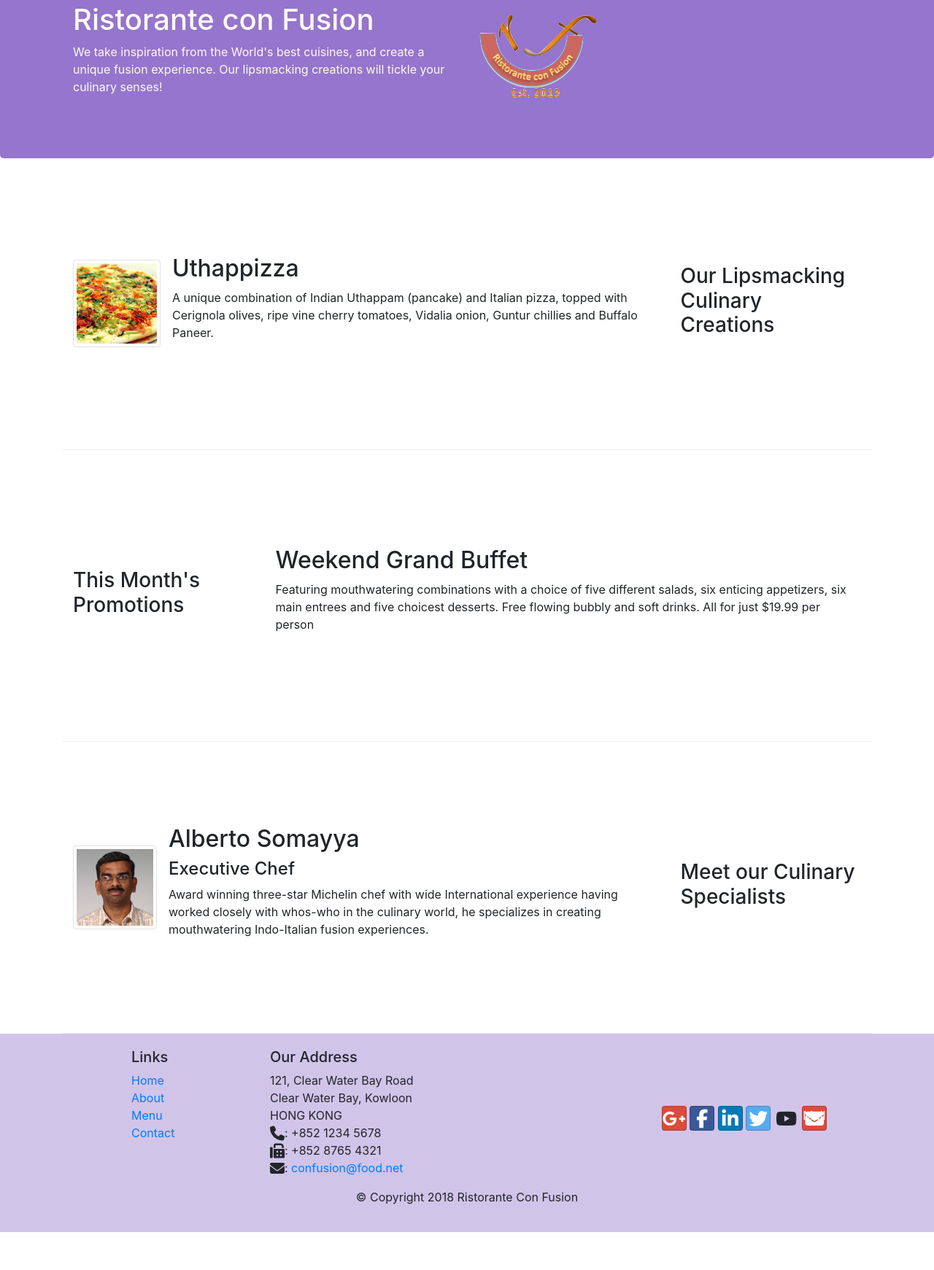
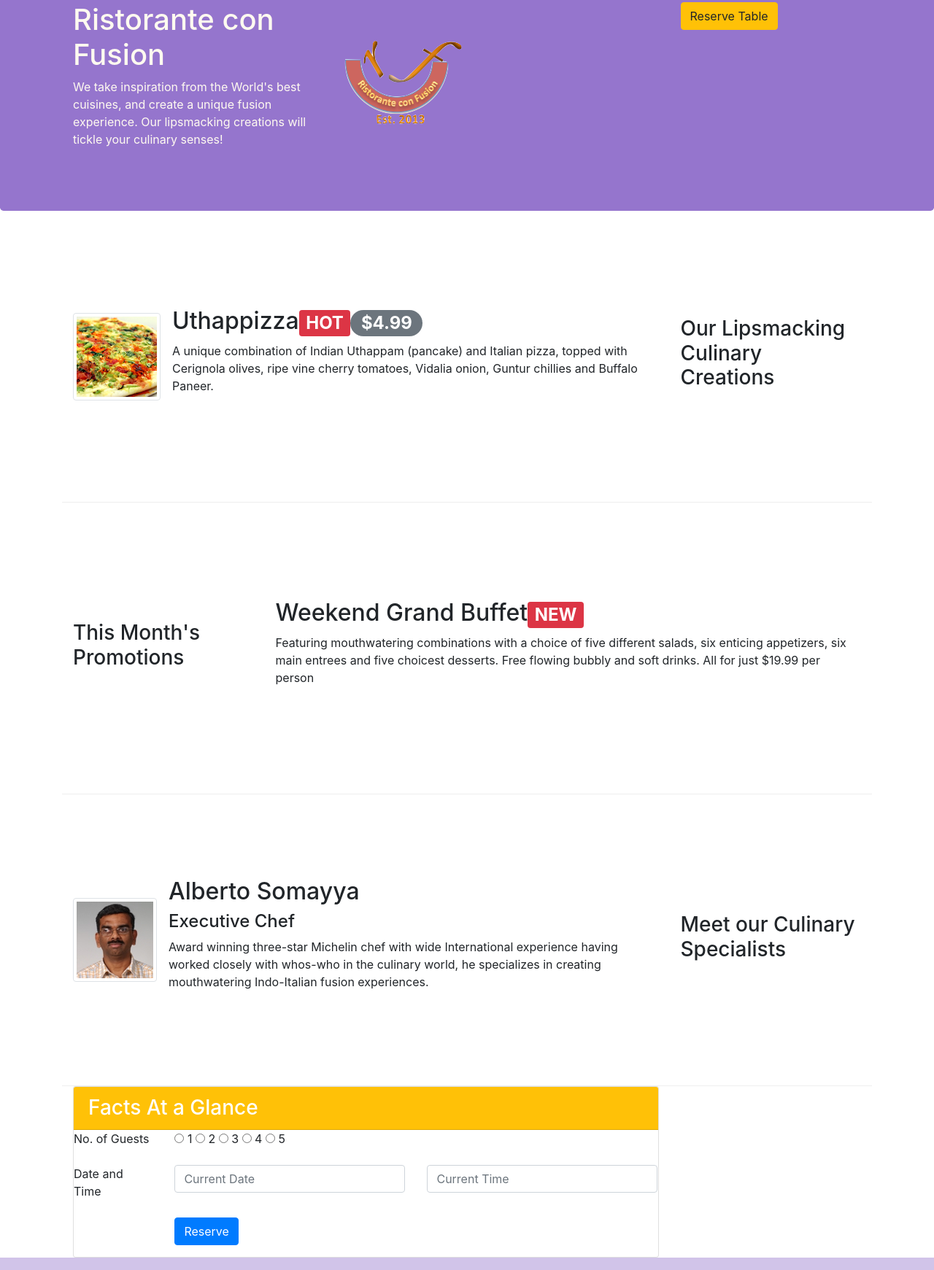
Before and after one commit to Mohinem/Bootstrap-Assignment-1, a plain HTML site: page index.html in a window 1280 px wide. Shown: the part 67-1808 px from the top of the page at 73% size. Before the commit the page ends 1756 px from the top, so only its background shows below. Drawn offline with nearby package versions, Linux system fonts and the light colour scheme.

```diff
--- a/css/styles.css
+++ b/css/styles.css
@@ -37,3 +37,10 @@
 .navbar-dark{
     background-color: #512DA8;
 }
+
+.tab-content {
+    border-left: 1px solid #ddd;
+    border-right: 1px solid #ddd;
+    border-bottom: 1px solid #ddd;
+    padding: 10px;
+}
--- a/index.html
+++ b/index.html
@@ -35,12 +35,15 @@
     <header class="jumbotron">
         <div class="container">
             <div class="row row-header">
-                <div class="col-12 col-sm-6">
+                <div class="col-12 col-sm-4">
                     <h1>Ristorante con Fusion</h1>
                     <p>We take inspiration from the World's best cuisines, and create a unique fusion experience. Our lipsmacking creations will tickle your culinary senses!</p>
                 </div>
-                <div class="col-12 col-sm align-self-center">
+                <div class="col-12 col-sm-5 align-self-center">
                     <img src="img/logo.png" class="img-fluid">
+                </div>
+                <div class="col-12 col-sm-3">
+                    <button type="warning" class="btn btn-warning" name="Reserve Table">Reserve Table</button>
                 </div>
             </div>
         </div>
@@ -56,7 +59,7 @@
                     <img class="d-flex mr-3 img-thumbnail align-self-center"
                         src="img/uthappizza.png" alt="uthappizza">
                     <div class="media-body">
-                        <h2 class="mt-0">Uthappizza</h2>
+                        <h2 class="mt-0">Uthappizza<span class="badge badge-danger">HOT</span><span class="badge badge-pill badge-secondary">$4.99</span></h2>
                         <p class="d-none d-sm-block">A unique combination of Indian Uthappam (pancake) and Italian pizza, topped with Cerignola olives, ripe vine cherry tomatoes, Vidalia onion, Guntur chillies and Buffalo Paneer.</p>
                     </div>
                 </div>
@@ -70,7 +73,7 @@
                 <h3>This Month's Promotions</h3>
             </div>
             <div class="col col-sm col-md">
-                <h2>Weekend Grand Buffet</h2>
+                <h2>Weekend Grand Buffet<span class="badge badge-danger">NEW</span></h2>
                 <p>Featuring mouthwatering combinations with a choice of five different salads, six enticing appetizers, six main entrees and five choicest desserts. Free flowing bubbly and soft drinks. All for just $19.99 per person </p>
             </div>
         </div>
@@ -90,6 +93,62 @@
                     </div>
                 </div>
 
+            </div>
+        </div>
+    </div>
+
+    <div class="container">
+        <div class="col-12 col-md-9">
+            <div class="card">
+                <h3 class="card-header bg-warning text-white">Facts At a Glance</h3>
+                <form>
+                    <div class="form-group row">
+                        <label for="numberofguests" class="col-md-2">
+                            No. of Guests
+                        </label>
+                        <div class="col-md-10">
+                            <input type="radio" id="numberofguests" class="form-radio" name="numberofguests" value="1">
+                            <label>
+                                1
+                            </label>
+                            <input type="radio" id="numberofguests" class="form-radio" name="numberofguests" value="2">
+                            <label>
+                                2
+                            </label>
+                            <input type="radio" id="numberofguests" class="form-radio" name="numberofguests" value="3">
+                            <label>
+                                3
+                            </label>
+                            <input type="radio" id="numberofguests" class="form-radio" name="numberofguests" value="4">
+                            <label>
+                                4
+                            </label>
+                            <input type="radio" id="numberofguests" class="form-radio" name="numberofguests" value="5">
+                            <label>
+                                5
+                            </label>
+                        </div>
+                    </div>
+                    <div class="form-group row">
+                        <label for="time" class="col-md-2">
+                            Date and Time
+                        </label>
+                        <div class="col-10 col-md-5">
+                            <input type="text" class="form-control" id="date" name="date" placeholder="Current Date">
+                        </div>
+                        <div class="col-10 col-md-5">
+                            <input type="text" class="form-control" id="time" name="time" placeholder="Current Time">
+                        </div>
+                    </div>
+                    <div class="form-group row">
+                        <div class="offset-md-2 col-md-10">
+                            <button type="submit" class="btn btn-primary">
+                                Reserve
+                            </button>
+                        </div>
+                    </div>
+
+                </form>
             </div>
         </div>
     </div>
```
Also changed, not shown: aboutus.html (+35 -0 lines), contactus.html (+1 -1 lines).
